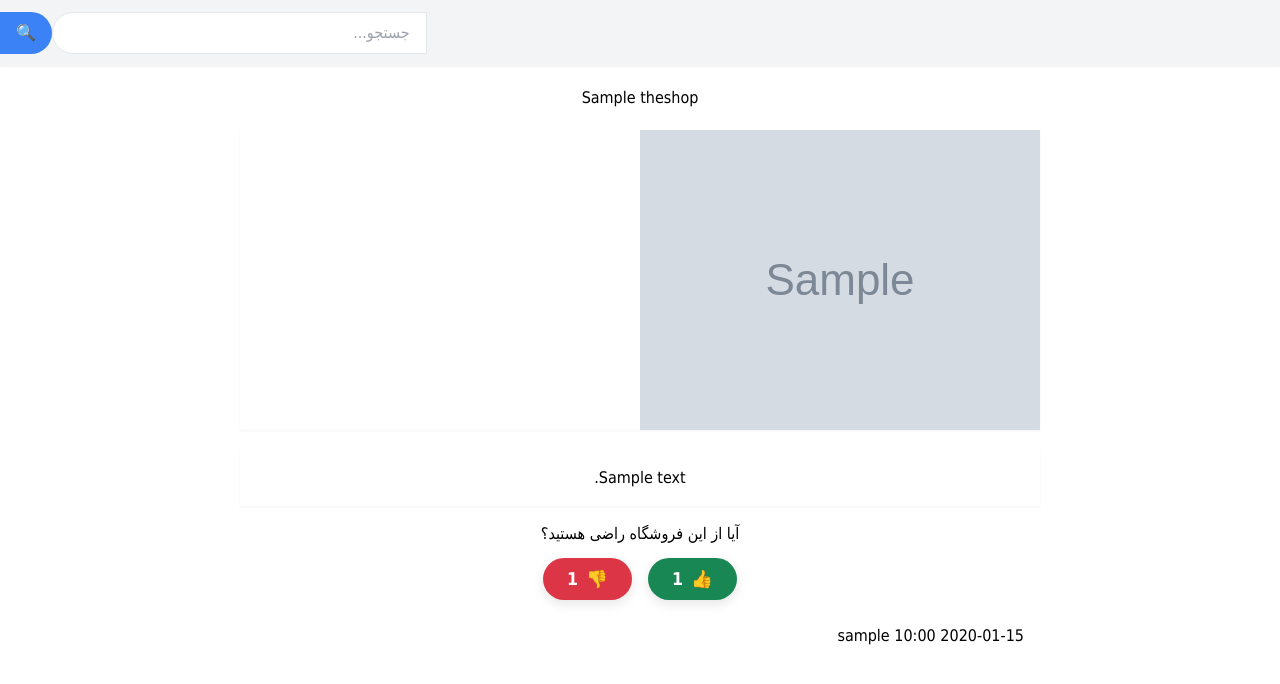
After one commit to Hydarian/AntiScamShop, a Django app: a page that uses scammer/templates/pages/detail.html in a window 1280 px wide. The commit adds this page. Shown: the top 684 px of the page. Run offline with Django 5.2, Linux system fonts and the light colour scheme; tables that the repository leaves empty hold one stand-in row (values such as "Sample post"); grey boxes marked "Sample" are stand-in pictures; some libraries are stand-ins or nearby versions.

Commit message:
detail view added

```diff
--- a/scammer/admin.py
+++ b/scammer/admin.py
@@ -23,7 +23,7 @@ class ShopAdmin(admin.ModelAdmin):
     list_display = ['name', 'author']
     search_fields = ['name']
     inlines = [ImageInline, DislikeInline, LikeInline]
-
+    prepopulated_fields = {'slug': ('name',)}
 
 @admin.register(Image)
 class ImageAdmin(admin.ModelAdmin):
--- a/scammer/models.py
+++ b/scammer/models.py
@@ -1,12 +1,15 @@
 from django.contrib.auth.models import User
 from django.db import models
 from django.utils import timezone
+from django.utils.text import slugify
+
 
 
 # Create your models here.
 class TheShop(models.Model):
     name = models.CharField(max_length=250, verbose_name='نام فروشگاه')
     author = models.ForeignKey(User, related_name='shops', verbose_name='نویسنده', on_delete=models.CASCADE)
+    slug = models.SlugField(max_length=250)
     created = models.DateTimeField(default=timezone.now())
 
     def likes_count(self):
@@ -14,6 +17,12 @@ class TheShop(models.Model):
 
     def dislikes_count(self):
         return User.objects.filter(users_dislike__shop=self).count()
+
+    def save(self, *args, **kwargs):
+        if not self.slug:  # فقط اگه slug خالیه
+            self.slug = slugify(self.name)
+        super().save(*args, **kwargs)
+
 
     def __str__(self):
         return self.name
--- /dev/null
+++ b/scammer/templates/pages/detail.html
@@ -0,0 +1,106 @@
+{% extends 'parent/base.html' %}
+{% block title %}detail{% endblock %}
+{% load static %}
+
+
+{% block content %}
+    <div class="container my-5">
+
+    <!-- عنوان فروشگاه -->
+    <div class="text-center mb-5">
+        <h1 class="display-4 fw-bold text-primary">{{ shop.name }}</h1>
+    </div>
+
+    {% if shop.images.all %}
+        <!-- گالری تصاویر -->
+        <div class="mx-auto" style="max-width: 800px;">
+            {% for img in shop.images.all %}
+            <div class="card border-0 shadow-sm rounded-4 mb-5">
+                {% if img.img_file %}
+                <img src="{{ img.img_file.url }}" class="card-img-top img-fluid" alt="{{ img.title|default:'تصویر' }}">
+                {% else %}
+                <img src="{% static 'placeholder.png' %}" class="card-img-top img-fluid" alt="بدون تصویر">
+                {% endif %}
+            </div>
+            {% endfor %}
+        </div>
+
+        <!-- توضیحات فقط یکبار -->
+        <div class="bg-light text-center p-4 rounded-4 shadow-sm mx-auto mb-4" style="max-width: 800px;">
+            <p class="fs-5">{{ shop.images.first.description|default:"بدون توضیحات" }}</p>
+        </div>
+
+        <!-- سوال و دکمه‌ها -->
+        <div class="feedback-wrapper mx-auto text-center mb-4" style="max-width: 800px;">
+            <p class="fs-4 fw-semibold text-dark mb-3">آیا از این فروشگاه راضی هستید؟</p>
+
+            <div class="feedback-buttons">
+                <button type="button" class="feedback-btn like">
+                    👍 <span class="count">{{ shop.likes_count }}</span>
+                </button>
+
+                <button type="button" class="feedback-btn dislike">
+                    👎 <span class="count">{{ shop.dislikes_count }}</span>
+                </button>
+            </div>
+        </div>
+
+        <!-- تاریخ و نویسنده -->
+        <div class="d-flex justify-content-between bg-white border-0 px-4 py-2 text-muted small mx-auto" style="max-width: 800px;">
+            <span class="text-start">{{ shop.images.first.created|date:"Y-m-d H:i" }}</span>
+            <span class="text-end">{{ shop.author.username }}</span>
+        </div>
+
+    {% else %}
+        <p class="text-center text-muted fs-5 mt-4">
+            هیچ تصویری برای این فروشگاه موجود نیست.
+        </p>
+    {% endif %}
+
+</div>
+
+<style>
+body {
+    background-color: white;
+}
+
+.feedback-wrapper .feedback-buttons {
+    display: flex;
+    justify-content: center;
+    gap: 1rem;
+}
+
+.feedback-btn {
+    display: inline-flex;
+    align-items: center;
+    gap: .5rem;
+    padding: .5rem 1.5rem;
+    border: none;
+    border-radius: 999px;
+    font-size: 1.1rem;
+    font-weight: 600;
+    cursor: pointer;
+    box-shadow: 0 4px 12px rgba(0,0,0,0.1);
+    transition: transform 0.1s ease, box-shadow 0.15s ease;
+}
+
+.feedback-btn.like {
+    background-color: #198754;
+    color: white;
+}
+
+.feedback-btn.dislike {
+    background-color: #dc3545;
+    color: white;
+}
+
+.feedback-btn:hover {
+    transform: translateY(-2px);
+    box-shadow: 0 6px 18px rgba(0,0,0,0.15);
+}
+
+.feedback-btn:active {
+    transform: scale(0.97);
+}
+</style>
+{% endblock %}
--- a/scammer/templates/pages/result_search.html
+++ b/scammer/templates/pages/result_search.html
@@ -8,6 +8,7 @@
 
     <div class="row row-cols-1 row-cols-md-2 row-cols-lg-3 g-4">
         {% for item in object_list %}
+            <a href="{% url 'scam:detail' pk=item.id slug=item.slug %}">
                 <div class="col">
                     <div class="card h-100 shadow-sm rounded-3 text-center hover-shadow">
                         {% with image=item.images.first %}
@@ -27,6 +28,7 @@
                         </div>
                     </div>
                 </div>
+            </a>
         {% endfor %}
     </div>
 
--- a/scammer/urls.py
+++ b/scammer/urls.py
@@ -1,9 +1,10 @@
 from . import views
 from django.urls import path
-from .views import Index, SearchResult
+from . import views
 app_name = 'scam'
 
 urlpatterns = [
-    path('', Index.as_view(), name='index'),
-    path('result', SearchResult.as_view(), name='result'),
+    path('', views.Index.as_view(), name='index'),
+    path('result', views.SearchResult.as_view(), name='result'),
+    path('detail/<int:pk>/<slug:slug>', views.DetailShop.as_view(), name='detail'),
 ]
--- a/scammer/views.py
+++ b/scammer/views.py
@@ -1,6 +1,6 @@
-from django.shortcuts import render
+from django.shortcuts import render, get_object_or_404
 from django.http import HttpResponse
-from django.views.generic import FormView, ListView
+from django.views.generic import FormView, ListView, DetailView
 from .forms import SearchForm
 from .models import TheShop
 
@@ -32,3 +32,17 @@ class SearchResult(ListView):
         context = super().get_context_data(**kwargs)
         context['query'] = self.query
         return context
+
+
+class DetailShop(DetailView):
+    template_name = 'pages/detail.html'
+    model = TheShop
+
+    def get_object(self):
+        self.shop = get_object_or_404(TheShop ,id=self.kwargs['pk'], slug=self.kwargs['slug'])
+        return self.shop
+
+    def get_context_data(self, **kwargs):
+        context = super().get_context_data(**kwargs)
+        context['shop'] = self.shop
+        return context
```
Also changed, not shown: scammer/migrations/0009_theshop_slug_alter_theshop_created.py (added). Lines whose indentation alone changed are shown as unchanged.
